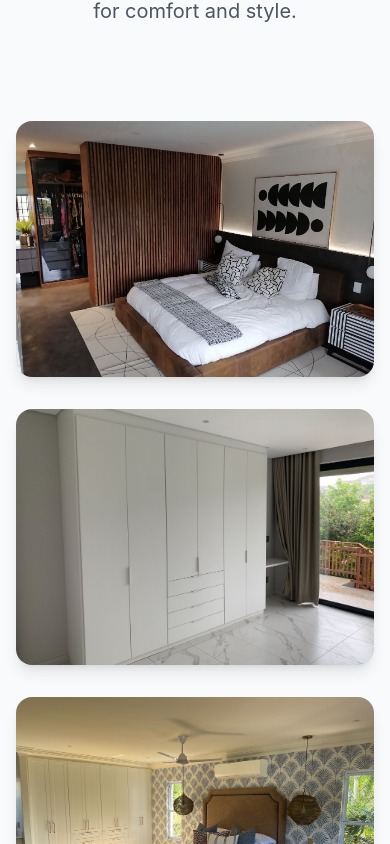
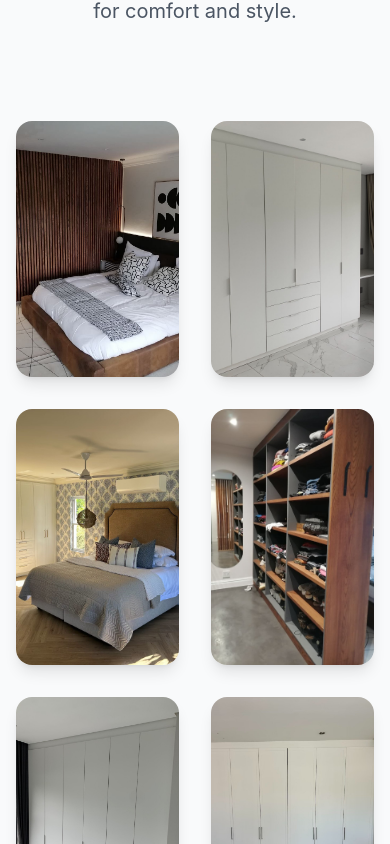
Before and after one commit to cloudmzansi/Kitchen-Designs-Interiors, a React (Vite) app: page /bedrooms in a window 390 px wide. Shown: the part 2020-2864 px from the top of the page. Built offline with nearby package versions, Linux system fonts and the light colour scheme.

Commit message:
Enforce 2x2 grid gallery layout on all specialty pages (Kitchens, Bedrooms, Bathrooms, Commercial)

```diff
--- a/src/pages/Bathrooms.tsx
+++ b/src/pages/Bathrooms.tsx
@@ -154,7 +154,7 @@
           </div>
 
           {/* Gallery Grid */}
-          <div className="grid grid-cols-1 md:grid-cols-2 gap-8">
+          <div className="grid grid-cols-2 gap-8">
             {filteredGallery.map((bathroom, index) => (
               <div key={bathroom.id} className="bg-white rounded-2xl shadow-lg overflow-hidden group cursor-pointer" onClick={() => handleImageClick(index)}>
                 <div className="relative overflow-hidden">
--- a/src/pages/Bedrooms.tsx
+++ b/src/pages/Bedrooms.tsx
@@ -154,7 +154,7 @@
           </div>
 
           {/* Gallery Grid */}
-          <div className="grid grid-cols-1 md:grid-cols-2 gap-8">
+          <div className="grid grid-cols-2 gap-8">
             {filteredGallery.map((bedroom, index) => (
               <div key={bedroom.id} className="bg-white rounded-2xl shadow-lg overflow-hidden group cursor-pointer" onClick={() => handleImageClick(index)}>
                 <div className="relative overflow-hidden">
--- a/src/pages/Commercial.tsx
+++ b/src/pages/Commercial.tsx
@@ -155,7 +155,7 @@
           </div>
 
           {/* Gallery Grid */}
-          <div className="grid grid-cols-1 md:grid-cols-2 gap-8">
+          <div className="grid grid-cols-2 gap-8">
             {filteredGallery.map((item, index) => (
               <div key={item.id} className="bg-white rounded-2xl shadow-lg overflow-hidden group cursor-pointer" onClick={() => handleImageClick(index)}>
                 <div className="relative overflow-hidden">
--- a/src/pages/Kitchens.tsx
+++ b/src/pages/Kitchens.tsx
@@ -169,7 +169,7 @@
           </div>
 
           {/* Gallery Grid */}
-          <div className="grid grid-cols-1 md:grid-cols-2 gap-8">
+          <div className="grid grid-cols-2 gap-8">
             {filteredGallery.map((kitchen, index) => (
               <div key={kitchen.id} className="bg-white rounded-2xl shadow-lg overflow-hidden group cursor-pointer" onClick={() => handleImageClick(index)}>
                 <div className="relative overflow-hidden">
```
